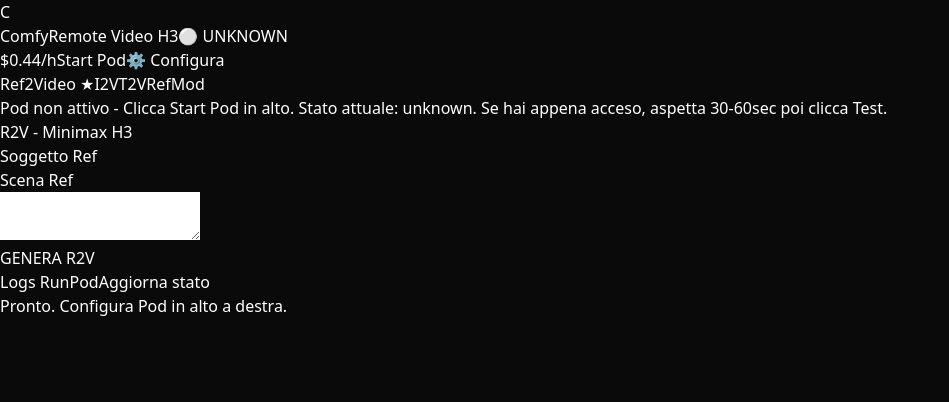
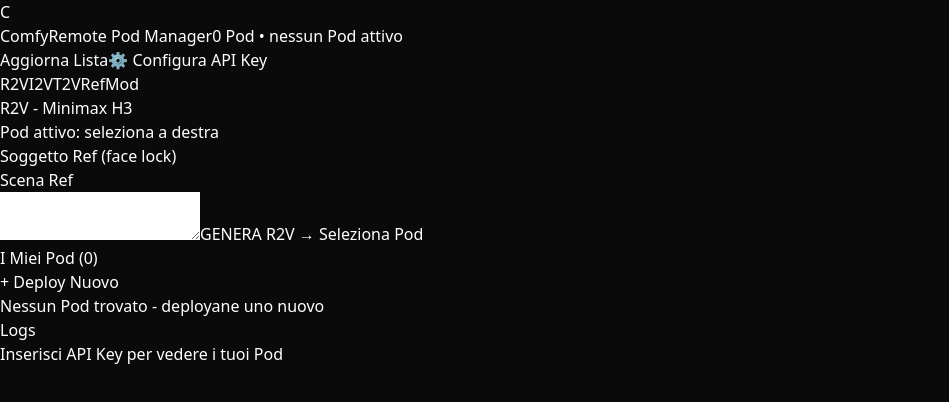
Before and after one commit to maxmorrison74/comfyremote, a Next.js app: page / in a window 1280 px wide. Shown: the top 402 px of the page, without its empty margins (0-949 px from the left). Built offline with nearby package versions, Linux system fonts and the light colour scheme.

Commit message:
v2: pod list via api + proxy CORS + deploy new pod

```diff
--- a/app/page.tsx
+++ b/app/page.tsx
@@ -2,181 +2,187 @@
 "use client"
 import { useState, useEffect } from 'react'
 
+type Pod = {
+  id: string
+  name: string
+  desiredStatus: string
+  imageName?: string
+  gpuCount?: number
+  runtime?: { uptimeInSeconds?: number }
+}
+
 type Mode = 'R2V'|'I2V'|'T2V'|'RefMod'
-type PodStatus = 'running'|'stopped'|'starting'|'stopping'|'unknown'
 
 export default function Page(){
+  const [apiKey, setApiKey] = useState('')
+  const [showSettings, setShowSettings] = useState(false)
+  const [pods, setPods] = useState<Pod[]>([])
+  const [activePod, setActivePod] = useState<Pod | null>(null)
+  const [loadingPods, setLoadingPods] = useState(false)
+  const [logs, setLogs] = useState<string[]>(['Inserisci API Key per vedere i tuoi Pod'])
   const [mode, setMode] = useState<Mode>('R2V')
-  const [showSettings, setShowSettings] = useState(false)
-  const [apiKey, setApiKey] = useState('')
-  const [podId, setPodId] = useState('')
-  const [podUrl, setPodUrl] = useState('')
-  const [podStatus, setPodStatus] = useState<PodStatus>('unknown')
-  const [uptime, setUptime] = useState('')
   const [prompt, setPrompt] = useState('a cinematic portrait walking in Tokyo at night, neon lights')
-  const [isGenerating, setIsGenerating] = useState(false)
-  const [logs, setLogs] = useState<string[]>(['Pronto. Configura Pod in alto a destra.'])
+  const [showDeploy, setShowDeploy] = useState(false)
+  const [deployGpu, setDeployGpu] = useState('NVIDIA GeForce RTX 4090')
+  const [deployTemplateId, setDeployTemplateId] = useState('')
+  const [podTemplates, setPodTemplates] = useState<any[]>([])
+
+  const addLog = (m:string)=> setLogs(l=>[`${new Date().toLocaleTimeString()} ${m}`, ...l].slice(0,100))
 
   useEffect(()=>{
     const k = localStorage.getItem('runpod_api_key')||''
-    const pid = localStorage.getItem('runpod_pod_id')||''
-    const url = localStorage.getItem('runpod_pod_url')||''
-    setApiKey(k); setPodId(pid); setPodUrl(url)
+    setApiKey(k)
+    const savedActive = localStorage.getItem('active_pod_id')
+    if(k) setTimeout(()=>fetchPods(k, savedActive), 500)
   },[])
 
-  useEffect(()=>{
-    if(podId && !podUrl) setPodUrl(`https://${podId}-8000.proxy.runpod.net`)
-  },[podId, podUrl])
-
-  const addLog = (m:string)=> setLogs(l=>[...l, `${new Date().toLocaleTimeString()} ${m}`])
-
-  const saveSettings = ()=>{
-    localStorage.setItem('runpod_api_key', apiKey)
-    localStorage.setItem('runpod_pod_id', podId)
-    localStorage.setItem('runpod_pod_url', podUrl || `https://${podId}-8000.proxy.runpod.net`)
+  const saveKey = (k:string)=>{
+    localStorage.setItem('runpod_api_key', k)
+    setApiKey(k)
     setShowSettings(false)
-    addLog('Impostazioni salvate')
-    fetchPodStatus()
+    fetchPods(k)
   }
 
-  const fetchPodStatus = async()=>{
-    if(!apiKey || !podId){ setPodStatus('unknown'); return }
+  const fetchPods = async (key = apiKey, preferredId: string | null = null)=>{
+    if(!key){ setShowSettings(true); return }
+    setLoadingPods(true)
+    addLog('Carico lista Pod...')
     try{
-      const res = await fetch('https://api.runpod.io/graphql', {
+      const query = `{ myself { pods { id name desiredStatus imageName gpuCount runtime { uptimeInSeconds } } podTemplates { id name } } }`
+      const res = await fetch('/api/runpod', {
         method: 'POST',
-        headers: { 'Content-Type': 'application/json', 'Authorization': apiKey },
-        body: JSON.stringify({ query: `{ pod(input: { podId: "${podId}" }) { id desiredStatus runtime { uptimeInSeconds } } }` })
+        headers: { 'Content-Type': 'application/json' },
+        body: JSON.stringify({ apiKey: key, query })
       })
       const json = await res.json()
-      const status = json?.data?.pod?.desiredStatus || json?.data?.pod?.podId // fallback
-      // desiredStatus can be RUNNING, EXITED, etc.
-      const desired = json?.data?.pod?.desiredStatus
-      if(desired === 'RUNNING') setPodStatus('running')
-      else if(desired === 'EXITED' || desired === 'STOPPED') setPodStatus('stopped')
-      else setPodStatus('unknown')
-      const up = json?.data?.pod?.runtime?.uptimeInSeconds
-      if(up) setUptime(`${Math.floor(up/60)}m`)
-      addLog(`Stato Pod: ${desired || 'sconosciuto'}`)
+      if(json.errors){ throw new Error(json.errors[0].message) }
+      const list: Pod[] = json.data?.myself?.pods || []
+      setPods(list)
+      setPodTemplates(json.data?.myself?.podTemplates || [])
+      addLog(`Trovati ${list.length} Pod`)
+      if(preferredId){
+        const found = list.find(p=>p.id===preferredId)
+        if(found) setActivePod(found)
+      } else if(list.length>0 && !activePod){
+        setActivePod(list[0])
+        localStorage.setItem('active_pod_id', list[0].id)
+      }
     }catch(e:any){
-      addLog(`Errore stato Pod: ${e.message} - verifica API key`)
-      setPodStatus('unknown')
-    }
+      addLog(`Errore lista Pod: ${e.message}`)
+    }finally{ setLoadingPods(false) }
   }
 
-  const startPodReal = async()=>{
-    if(!apiKey || !podId){ setShowSettings(true); return }
-    setPodStatus('starting')
-    addLog(`Avvio Pod ${podId}... chiamata api.runpod.io`)
+  const callPodAction = async (action: 'resume' | 'stop', podId: string)=>{
+    addLog(`${action==='resume'?'Avvio':'Stop'} Pod ${podId.slice(0,8)}...`)
+    const mutation = action==='resume' ? `mutation { podResume(input: { podId: "${podId}" }) { id desiredStatus } }` : `mutation { podStop(input: { podId: "${podId}" }) { id desiredStatus } }`
     try{
-      const res = await fetch('https://api.runpod.io/graphql', {
+      const res = await fetch('/api/runpod', {
         method: 'POST',
-        headers: { 'Content-Type': 'application/json', 'Authorization': apiKey },
-        body: JSON.stringify({ query: `mutation { podResume(input: { podId: "${podId}" }) { id desiredStatus } }` })
+        headers: { 'Content-Type': 'application/json' },
+        body: JSON.stringify({ apiKey, query: mutation })
       })
       const json = await res.json()
       if(json.errors) throw new Error(json.errors[0].message)
-      addLog(`Resume inviato: ${JSON.stringify(json.data)}`)
-      // polling stato
-      let attempts = 0
-      const interval = setInterval(async()=>{
-        attempts++
-        await fetchPodStatus()
-        if(attempts > 20) clearInterval(interval)
-      }, 5000)
-      setPodStatus('running')
-    }catch(e:any){
-      addLog(`Errore start: ${e.message}`)
-      setPodStatus('stopped')
-    }
+      addLog(`${action} OK: ${JSON.stringify(json.data)}`)
+      setTimeout(()=>fetchPods(), 3000)
+      let count=0
+      const interval=setInterval(()=>{ count++; fetchPods(); if(count>6) clearInterval(interval) }, 5000)
+    }catch(e:any){ addLog(`Errore ${action}: ${e.message}`) }
   }
 
-  const stopPodReal = async()=>{
-    if(!confirm('Spegnere il Pod? Risparmi $0.44/h')) return
-    setPodStatus('stopping')
-    addLog(`Stop Pod ${podId}...`)
+  const deployNewPod = async ()=>{
+    if(!deployTemplateId){ addLog('Inserisci Template ID (dal tuo template RunPod)'); return }
+    addLog(`Deploy nuovo Pod con template ${deployTemplateId} GPU ${deployGpu}...`)
+    // RunPod deploy mutation - usa podFindAndDeployOnDemand
+    const mutation = `mutation { podFindAndDeployOnDemand(input: { cloudType: SECURE, gpuCount: 1, gpuTypeId: "${deployGpu}", templateId: "${deployTemplateId}" }) { id desiredStatus } }`
     try{
-      const res = await fetch('https://api.runpod.io/graphql', {
+      const res = await fetch('/api/runpod', {
         method: 'POST',
-        headers: { 'Content-Type': 'application/json', 'Authorization': apiKey },
-        body: JSON.stringify({ query: `mutation { podStop(input: { podId: "${podId}" }) { id desiredStatus } }` })
+        headers: { 'Content-Type': 'application/json' },
+        body: JSON.stringify({ apiKey, query: mutation })
       })
       const json = await res.json()
       if(json.errors) throw new Error(json.errors[0].message)
-      addLog(`Stop inviato`)
-      setPodStatus('stopped')
-    }catch(e:any){
-      addLog(`Errore stop: ${e.message}`)
-    }
+      addLog(`Deploy iniziato: ${JSON.stringify(json.data)}`)
+      setShowDeploy(false)
+      setTimeout(()=>fetchPods(), 5000)
+    }catch(e:any){ addLog(`Errore deploy: ${e.message} - verifica Template ID e quota GPU`) }
   }
 
-  const testConnection = async()=>{
-    if(!podUrl){ addLog('Manca Pod URL'); return }
-    addLog(`Test ComfyUI su ${podUrl}...`)
-    try{
-      const res = await fetch(`${podUrl}/system_stats`, { mode: 'no-cors' })
-      addLog(`ComfyUI raggiungibile (no-cors ok) - se Pod è RUNNING dovrebbe rispondere`)
-    }catch(e){
-      addLog(`Test ComfyUI fallito, verifica che Pod sia RUNNING`)
-    }
-    fetchPodStatus()
+  const selectPod = (p: Pod)=>{
+    setActivePod(p)
+    localStorage.setItem('active_pod_id', p.id)
+    addLog(`Selezionato Pod attivo: ${p.name} (${p.id.slice(0,8)})`)
   }
 
-  const generate = async()=>{
-    if(!apiKey || !podUrl){ setShowSettings(true); return }
-    if(podStatus!=='running'){ addLog('Pod non RUNNING - avvia prima'); return }
-    setIsGenerating(true)
-    addLog(`[${mode}] Invio workflow a ${podUrl}/prompt - Prompt: ${prompt.slice(0,60)}...`)
-    // qui andrà il vero fetch a /prompt quando mi mandi workflow
-    setTimeout(()=>{ setIsGenerating(false); addLog('Mock generazione ok - incolla workflow reale per generazione vera') }, 2000)
-  }
-
-  const isConfigured = apiKey && podId
-  const statusColor = podStatus==='running' ? 'border-green-500/50 text-green-400 bg-green-500/10' : podStatus==='stopped' ? 'border-red-500/30 text-red-400 bg-red-500/5' : 'border-yellow-500/30 text-yellow-400'
+  const podUrl = activePod ? `https://${activePod.id}-8000.proxy.runpod.net` : ''
 
   return (
     <div className="min-h-screen bg-[#0a0a0b] text-white">
-      <header className="border-b border-white/10 sticky top-0 bg-[#0a0a0b]/80 backdrop-blur z-10">
+      <header className="border-b border-white/10 sticky top-0 bg-[#0a0a0b]/90 backdrop-blur z-10">
         <div className="max-w-7xl mx-auto px-4 h-14 flex items-center justify-between">
           <div className="flex items-center gap-3">
             <div className="w-7 h-7 rounded bg-white text-black flex items-center justify-center font-bold">C</div>
-            <span className="font-semibold">ComfyRemote <span className="text-white/50">Video H3</span></span>
-            <span className={`text-xs px-2 py-1 rounded-full border ${statusColor}`}>{podStatus==='running' ? `🟢 RUNNING ${uptime}` : podStatus==='stopped' ? '🔴 STOPPED' : podStatus==='starting' ? '🟡 STARTING' : podStatus==='stopping' ? '🟡 STOPPING' : '⚪ UNKNOWN'}</span>
+            <span className="font-semibold">ComfyRemote <span className="text-white/50">Pod Manager</span></span>
+            <span className="text-xs text-white/40 hidden md:block">{pods.length} Pod • {activePod ? activePod.name : 'nessun Pod attivo'}</span>
           </div>
           <div className="flex items-center gap-2">
-            <span className="text-xs text-white/40 hidden md:block">$0.44/h</span>
-            {podStatus==='running' || podStatus==='starting' ? <button onClick={stopPodReal} className="text-xs px-3 py-1.5 rounded bg-white/10 hover:bg-white/15">Stop Pod</button> : <button onClick={startPodReal} className="text-xs px-3 py-1.5 rounded bg-white text-black font-medium">Start Pod</button>}
-            <button onClick={()=>setShowSettings(true)} className={`text-xs px-3 py-1.5 rounded border ${isConfigured ? 'border-green-500/30 bg-green-500/10' : 'border-white/10 bg-white/5'}`}>{isConfigured ? '⚙️ Configurato' : '⚙️ Configura'}</button>
+            <button onClick={()=>fetchPods()} className="text-xs px-3 py-1.5 rounded bg-white/10">Aggiorna Lista</button>
+            <button onClick={()=>setShowSettings(true)} className={`text-xs px-3 py-1.5 rounded border ${apiKey ? 'border-green-500/30 bg-green-500/10' : 'border-white/10 bg-white/5'}`}>{apiKey ? '⚙️ API Key OK' : '⚙️ Configura API Key'}</button>
           </div>
         </div>
       </header>
 
       <div className="max-w-7xl mx-auto px-4 py-6 grid grid-cols-12 gap-6">
-        <div className="col-span-12 md:col-span-8">
-          <div className="flex gap-2 mb-6">
+        <div className="col-span-12 lg:col-span-7">
+          <div className="flex gap-2 mb-4">
             {(['R2V','I2V','T2V','RefMod'] as Mode[]).map(m=>(
-              <button key={m} onClick={()=>setMode(m)} className={`px-4 py-2 rounded-full text-sm font-medium border ${mode===m ? 'bg-white text-black border-white' : 'bg-white/5 border-white/10 text-white/60 hover:bg-white/10'}`}>{m=== 'R2V' ? 'Ref2Video ★' : m}</button>
+              <button key={m} onClick={()=>setMode(m)} className={`px-4 py-2 rounded-full text-sm border ${mode===m?'bg-white text-black border-white':'bg-white/5 border-white/10 text-white/60'}`}>{m}</button>
             ))}
           </div>
 
-          {podStatus!=='running' && <div className="mb-4 bg-amber-500/10 border border-amber-500/20 rounded-xl p-3 text-sm text-amber-200">Pod non attivo - Clicca Start Pod in alto. Stato attuale: {podStatus}. Se hai appena acceso, aspetta 30-60sec poi clicca Test.</div>}
-
           <div className="bg-white/[0.03] border border-white/10 rounded-2xl p-5">
-            <h3 className="font-medium mb-4">{mode} - Minimax H3</h3>
-            <div className="space-y-4">
-              <div className="grid grid-cols-2 gap-3">
-                <div className="border border-dashed border-white/20 rounded-xl h-36 flex items-center justify-center text-sm text-white/40">Soggetto Ref</div>
-                <div className="border border-dashed border-white/20 rounded-xl h-36 flex items-center justify-center text-sm text-white/40">Scena Ref</div>
-              </div>
-              <textarea value={prompt} onChange={e=>setPrompt(e.target.value)} className="w-full bg-black/50 border border-white/10 rounded-xl p-3 text-sm min-h-[90px]" />
+            <div className="flex justify-between items-center mb-4">
+              <h3 className="font-medium">{mode} - Minimax H3</h3>
+              <span className="text-xs text-white/40">Pod attivo: {activePod ? `${activePod.name} (${activePod.desiredStatus})` : 'seleziona a destra'}</span>
             </div>
-            <button onClick={generate} disabled={isGenerating} className="mt-6 w-full h-12 rounded-xl bg-white text-black font-semibold hover:bg-white/90 disabled:opacity-50">{isGenerating ? 'Generazione...' : `GENERA ${mode}`}</button>
+            <div className="grid grid-cols-2 gap-3 mb-4">
+              <div className="border border-dashed border-white/20 rounded-xl h-32 flex items-center justify-center text-xs text-white/40">Soggetto Ref (face lock)</div>
+              <div className="border border-dashed border-white/20 rounded-xl h-32 flex items-center justify-center text-xs text-white/40">Scena Ref</div>
+            </div>
+            <textarea value={prompt} onChange={e=>setPrompt(e.target.value)} className="w-full bg-black/50 border border-white/10 rounded-xl p-3 text-sm min-h-[80px]" />
+            <button disabled={!activePod || activePod.desiredStatus!=='RUNNING'} className="mt-4 w-full h-11 rounded-xl bg-white text-black font-semibold disabled:opacity-40">GENERA {mode} → {activePod ? activePod.name : 'Seleziona Pod'}</button>
+            {activePod && activePod.desiredStatus!=='RUNNING' && <div className="mt-2 text-xs text-amber-300">Pod non RUNNING - avvialo dalla lista a destra</div>}
+            {podUrl && <div className="mt-3 text-[11px] text-white/30 break-all">ComfyUI: {podUrl}</div>}
           </div>
         </div>
 
-        <div className="col-span-12 md:col-span-4">
-          <div className="bg-black border border-white/10 rounded-2xl p-4 font-mono text-xs h-[600px] overflow-auto">
-            <div className="text-white/50 mb-2 flex justify-between"><span>Logs RunPod</span><button onClick={fetchPodStatus} className="text-white/80 underline">Aggiorna stato</button></div>
-            {logs.map((l,i)=><div key={i} className="py-1 border-b border-white/5 last:border-0 break-words">{l}</div>)}
+        <div className="col-span-12 lg:col-span-5 space-y-4">
+          <div className="bg-[#151517] border border-white/10 rounded-2xl p-4">
+            <div className="flex justify-between items-center mb-3">
+              <h4 className="font-medium text-sm">I Miei Pod ({pods.length})</h4>
+              <button onClick={()=>setShowDeploy(true)} className="text-xs px-2 py-1 rounded bg-white text-black">+ Deploy Nuovo</button>
+            </div>
+            {loadingPods ? <div className="text-xs text-white/40">Carico...</div> : pods.length===0 ? <div className="text-xs text-white/40">Nessun Pod trovato - deployane uno nuovo</div> : (
+              <div className="space-y-2 max-h-[360px] overflow-auto">
+                {pods.map(p=>(
+                  <div key={p.id} onClick={()=>selectPod(p)} className={`p-3 rounded-xl border cursor-pointer flex justify-between items-center ${activePod?.id===p.id ? 'bg-white text-black border-white' : 'bg-white/[0.03] border-white/10 hover:bg-white/5'}`}>
+                    <div>
+                      <div className="text-sm font-medium truncate max-w-[180px]">{p.name}</div>
+                      <div className="text-[11px] opacity-60">{p.id.slice(0,12)} • {p.gpuCount||1}x {p.imageName?.slice(0,20)||'GPU'} • {p.desiredStatus}</div>
+                    </div>
+                    <div className="flex gap-1" onClick={e=>e.stopPropagation()}>
+                      {p.desiredStatus==='RUNNING' ? <button onClick={()=>callPodAction('stop', p.id)} className="text-[11px] px-2 py-1 rounded bg-red-500/20 text-red-300">Stop</button> : <button onClick={()=>callPodAction('resume', p.id)} className={`text-[11px] px-2 py-1 rounded ${activePod?.id===p.id ? 'bg-black text-white' : 'bg-white text-black'}`}>Start</button>}
+                    </div>
+                  </div>
+                ))}
+              </div>
+            )}
+          </div>
+
+          <div className="bg-black border border-white/10 rounded-2xl p-4 font-mono text-xs h-[340px] overflow-auto">
+            <div className="text-white/50 mb-2">Logs</div>
+            {logs.map((l,i)=><div key={i} className="py-1 border-b border-white/5 break-words">{l}</div>)}
           </div>
         </div>
       </div>
@@ -184,18 +190,42 @@
       {showSettings && (
         <div className="fixed inset-0 bg-black/70 backdrop-blur z-50 flex items-center justify-center p-4">
           <div className="bg-[#151517] border border-white/10 rounded-2xl w-full max-w-md p-6">
-            <h2 className="font-semibold text-lg">Impostazioni RunPod</h2>
-            <p className="text-xs text-white/50 mt-1">Chiave salvata solo in questo browser.</p>
-            <div className="mt-5 space-y-4">
-              <div><label className="text-xs text-white/70">RunPod API Key (Bearer)</label><input value={apiKey} onChange={e=>setApiKey(e.target.value)} type="password" placeholder="rpa_..." className="mt-1 w-full bg-black border border-white/10 rounded-lg px-3 py-2 text-sm"/></div>
-              <div><label className="text-xs text-white/70">Pod ID</label><input value={podId} onChange={e=>setPodId(e.target.value)} placeholder="abc123def" className="mt-1 w-full bg-black border border-white/10 rounded-lg px-3 py-2 text-sm"/></div>
-              <div><label className="text-xs text-white/70">Pod URL</label><input value={podUrl} onChange={e=>setPodUrl(e.target.value)} placeholder="https://...-8000.proxy.runpod.net" className="mt-1 w-full bg-black border border-white/10 rounded-lg px-3 py-2 text-sm"/></div>
+            <h2 className="font-semibold">RunPod API Key</h2>
+            <p className="text-xs text-white/50 mt-1">Presa da runpod.io/console/user/settings - serve permesso Pods. Resta solo nel tuo browser.</p>
+            <input value={apiKey} onChange={e=>setApiKey(e.target.value)} type="password" placeholder="rpa_..." className="mt-4 w-full bg-black border border-white/10 rounded-lg px-3 py-2 text-sm"/>
+            <div className="flex gap-2 mt-4">
+              <button onClick={()=>fetchPods()} className="flex-1 py-2 rounded-lg bg-white/10 text-sm">Test + Lista Pod</button>
+              <button onClick={()=>saveKey(apiKey)} className="flex-1 py-2 rounded-lg bg-white text-black text-sm font-medium">Salva</button>
+            </div>
+            <button onClick={()=>setShowSettings(false)} className="w-full text-xs text-white/40 mt-3">Chiudi</button>
+          </div>
+        </div>
+      )}
+
+      {showDeploy && (
+        <div className="fixed inset-0 bg-black/70 backdrop-blur z-50 flex items-center justify-center p-4">
+          <div className="bg-[#151517] border border-white/10 rounded-2xl w-full max-w-md p-6">
+            <h2 className="font-semibold">Deploy Nuovo Pod</h2>
+            <p className="text-xs text-white/50 mt-1">Usa un tuo Template esistente. Trovi Template ID su RunPod &gt; Templates.</p>
+            <div className="mt-4 space-y-3">
+              <div>
+                <label className="text-xs text-white/70">Template ID</label>
+                <input value={deployTemplateId} onChange={e=>setDeployTemplateId(e.target.value)} placeholder="es. abc123..." className="mt-1 w-full bg-black border border-white/10 rounded-lg px-3 py-2 text-sm"/>
+                {podTemplates.length>0 && <div className="mt-2 text-[11px] text-white/40">I tuoi template: {podTemplates.map((t:any)=>`${t.name} (${t.id.slice(0,8)})`).join(', ')}</div>}
+              </div>
+              <div>
+                <label className="text-xs text-white/70">GPU Type</label>
+                <select value={deployGpu} onChange={e=>setDeployGpu(e.target.value)} className="mt-1 w-full bg-black border border-white/10 rounded-lg px-3 py-2 text-sm">
+                  <option>NVIDIA GeForce RTX 4090</option>
+                  <option>NVIDIA RTX A6000</option>
+                  <option>NVIDIA A100-SXM4-80GB</option>
+                  <option>NVIDIA L40S</option>
+                </select>
+              </div>
               <div className="flex gap-2 pt-2">
-                <button onClick={testConnection} className="flex-1 py-2 rounded-lg bg-white/10 text-sm">Test + Stato</button>
-                <button onClick={saveSettings} className="flex-1 py-2 rounded-lg bg-white text-black text-sm font-medium">Salva</button>
+                <button onClick={()=>setShowDeploy(false)} className="flex-1 py-2 rounded-lg bg-white/10 text-sm">Annulla</button>
+                <button onClick={deployNewPod} className="flex-1 py-2 rounded-lg bg-white text-black text-sm font-medium">Deploy</button>
               </div>
-              <div className="text-[11px] text-white/30">API usata: POST https://api.runpod.io/graphql con header Authorization: &lt;key&gt; - mutation podResume / podStop</div>
-              <button onClick={()=>setShowSettings(false)} className="w-full text-xs text-white/40 mt-2">Chiudi</button>
             </div>
           </div>
         </div>
```
Also changed, not shown: app/api/runpod/route.ts (added, +20 -0 lines), 2 other files (tests, documents, lock files or other folders).
